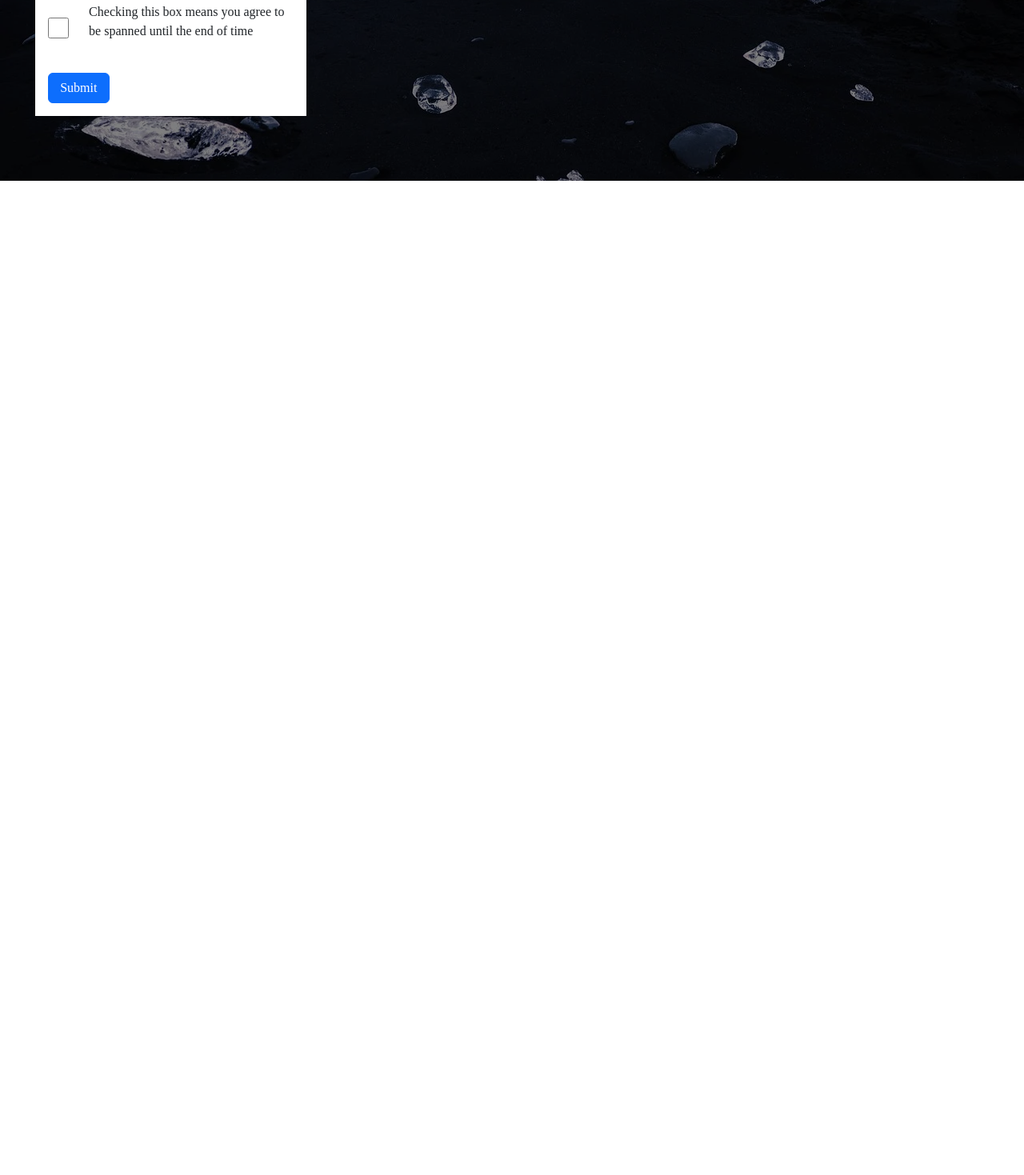
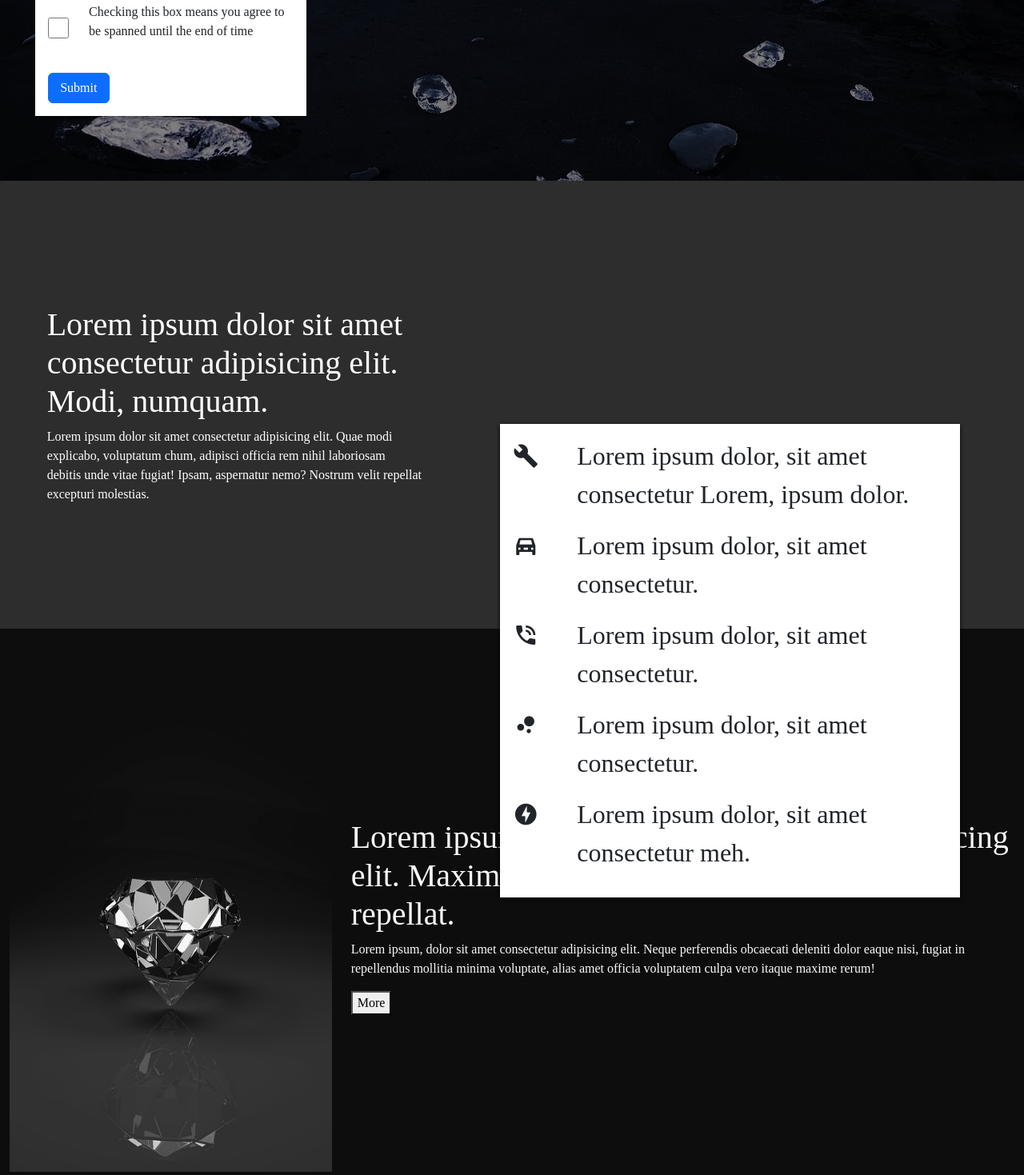
Before and after one commit to Elijah-SC/checkpoint1, a plain HTML site: page index.html in a window 1280 px wide. Shown: the part 648-2117 px from the top of the page at 80% size. Before the commit the page ends 874 px from the top, so only its background shows below. Drawn offline with nearby package versions, Linux system fonts and the light colour scheme; a web font is replaced by a local one.

Commit message:
I got the order and spillover working.

```diff
--- a/index.html
+++ b/index.html
@@ -54,7 +54,6 @@
           </section>
           <button type="submit" class="col-3 btn btn-primary">
             Submit</button>
-
         </div>
       </div>
       <div class="col-lg-8 text-light d-none d-lg-block text-over-img">
@@ -65,16 +64,80 @@
           nesciunt laborum quidem corrupti deleniti at iure velit dolor perferendis laudantium ab vero, asperiores quis
           laboriosam?
         <p>
-
       </div>
-
-
     </section>
-
-
   </header>
 
-  <main></main>
+  <main>
+    <article class="container-fluid">
+      <section class="row justify-content-around overflow-main align-items-center">
+        <div class="order-2 order-lg-1 col-lg-5 col-11 overflow-left pt-5">
+          <h1>Lorem ipsum dolor sit amet consectetur adipisicing elit. Modi, numquam.</h1>
+          <p>Lorem ipsum dolor sit amet consectetur adipisicing elit. Quae modi explicabo, voluptatum chum, adipisci
+            officia rem nihil laboriosam debitis unde vitae fugiat! Ipsam, aspernatur nemo? Nostrum velit repellat
+            excepturi molestias.</p>
+        </div>
+
+        <div class="order-1 order-lg-2 col-lg-6 col-11 pt-5">
+
+          <div class="overflow-right">
+
+            <div class="icons d-flex"> <span class="mdi mdi-wrench pe-5">
+
+              </span>
+              <p>Lorem ipsum dolor, sit amet consectetur Lorem, ipsum dolor.</p>
+
+            </div>
+            <div class="icons d-flex"> <span class="mdi mdi-car-back pe-5">
+              </span>
+
+              <p>Lorem ipsum dolor, sit amet consectetur.</p>
+            </div>
+            <div class="icons d-flex">
+              <span class="mdi mdi-phone-in-talk pe-5">
+              </span>
+
+              <p>Lorem ipsum dolor, sit amet consectetur.</p>
+            </div>
+            <div class="icons d-flex"> <span class="mdi mdi-chart-bubble pe-5">
+              </span>
+
+              <p>Lorem ipsum dolor, sit amet consectetur.</p>
+            </div>
+            <div class="icons d-flex"> <span class="mdi mdi-lightning-bolt-circle pe-5">
+              </span>
+
+              <p>Lorem ipsum dolor, sit amet consectetur meh.</p>
+            </div>
+
+          </div>
+
+        </div>
+      </section>
+
+    </article>
+
+    <article class="container-fluid text-light">
+      <section class="row diamond-row align-items-center">
+
+        <div class="col-4">
+          <img class="gold-img" src="gold.png" alt="">
+        </div>
+
+        <div class="col-8">
+          <h1>Lorem ipsum dolor sit amet consectetur adipisicing elit. Maxime, amet earum commodi qui quas repellat.
+          </h1>
+          <p>Lorem ipsum, dolor sit amet consectetur adipisicing elit. Neque perferendis obcaecati deleniti dolor eaque
+            nisi, fugiat in repellendus mollitia minima voluptate, alias amet officia voluptatem culpa vero itaque
+            maxime rerum!</p>
+          <button>More</button>
+        </div>
+
+      </section>
+
+    </article>
+  </main>
+
 
   <footer></footer>
 
--- a/style.css
+++ b/style.css
@@ -1,8 +1,8 @@
 :root {
-  --dark: #5B636E;
+  --dark: #0D0D0D;
   --light: white;
-  --green: #07AB80;
-  --grey: #8F8E98;
+  --jet: #2D2D2D;
+  --grey: #C9C9C7;
 
 }
 
@@ -24,7 +24,7 @@ body {
 }
 
 nav {
-  background-color: var(--green);
+  background-color: var(--jet);
   color: var(--light);
 }
 
@@ -66,8 +66,57 @@ header {
 
 .little-line {
   background-color: #07AB80;
-  border: solid 1px var(--green);
+  border: solid 1px var(--jet);
   height: 2em;
   width: .5em;
   margin-right: 10px;
 }
+
+.overflow-main {
+  background-color: var(--jet);
+  background-size: cover;
+  position: relative;
+  min-height: 70vh;
+
+}
+
+.overflow-left {
+  color: var(--light);
+  padding: 2em;
+  /* margin: 7em 3em; */
+
+}
+
+
+.overflow-right {
+  box-shadow: 0px 2px 5px black;
+  background-color: var(--light);
+  padding: 1em;
+
+}
+
+.icons {
+  font-size: 2em;
+  color: var(--green);
+
+}
+
+.diamond-row {
+  background-color: var(--dark);
+  min-height: 90vh;
+}
+
+.gold-img {
+  width: 100%;
+  min-height: 80vh;
+}
+
+@media screen and (min-width: 992px) {
+
+  .overflow-right {
+    position: absolute;
+    margin-right: 5em;
+
+  }
+
+}
```
Also changed, not shown: gold.png (added).
